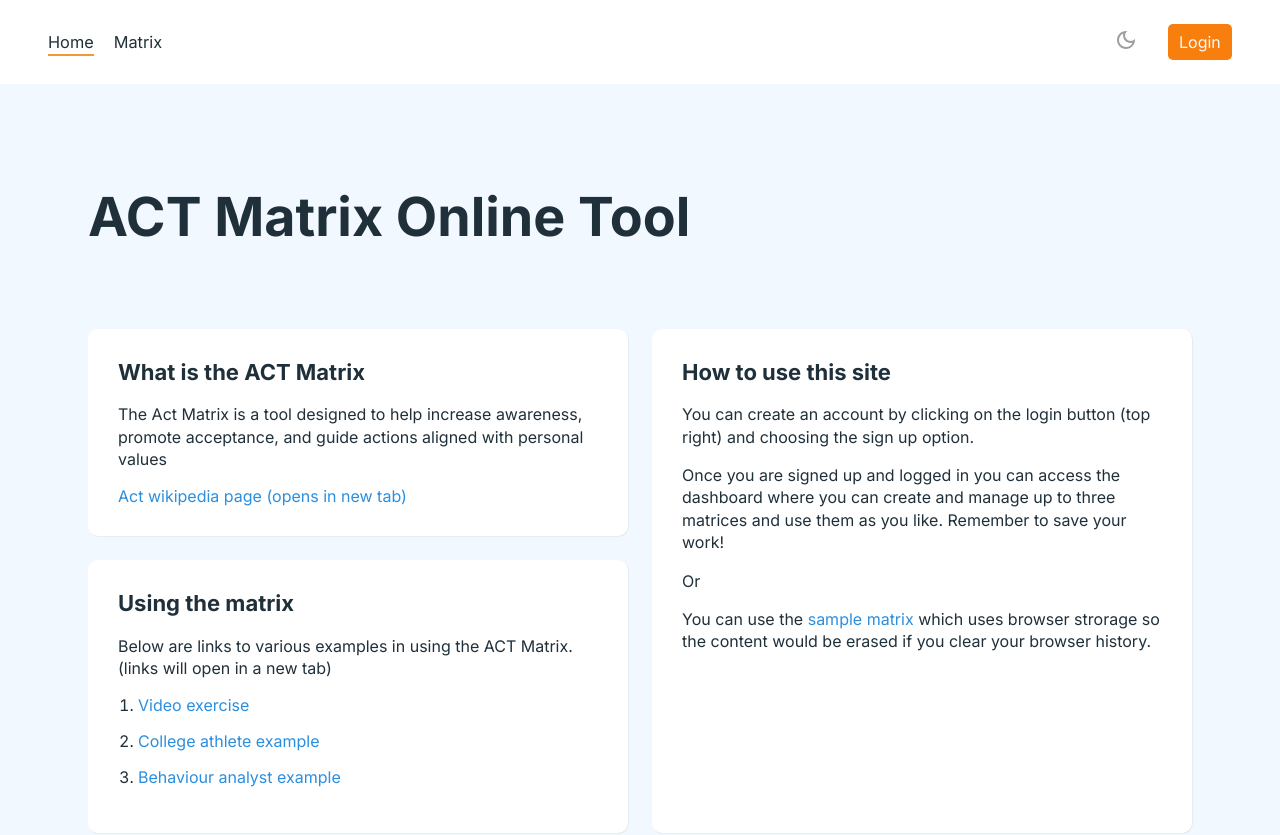
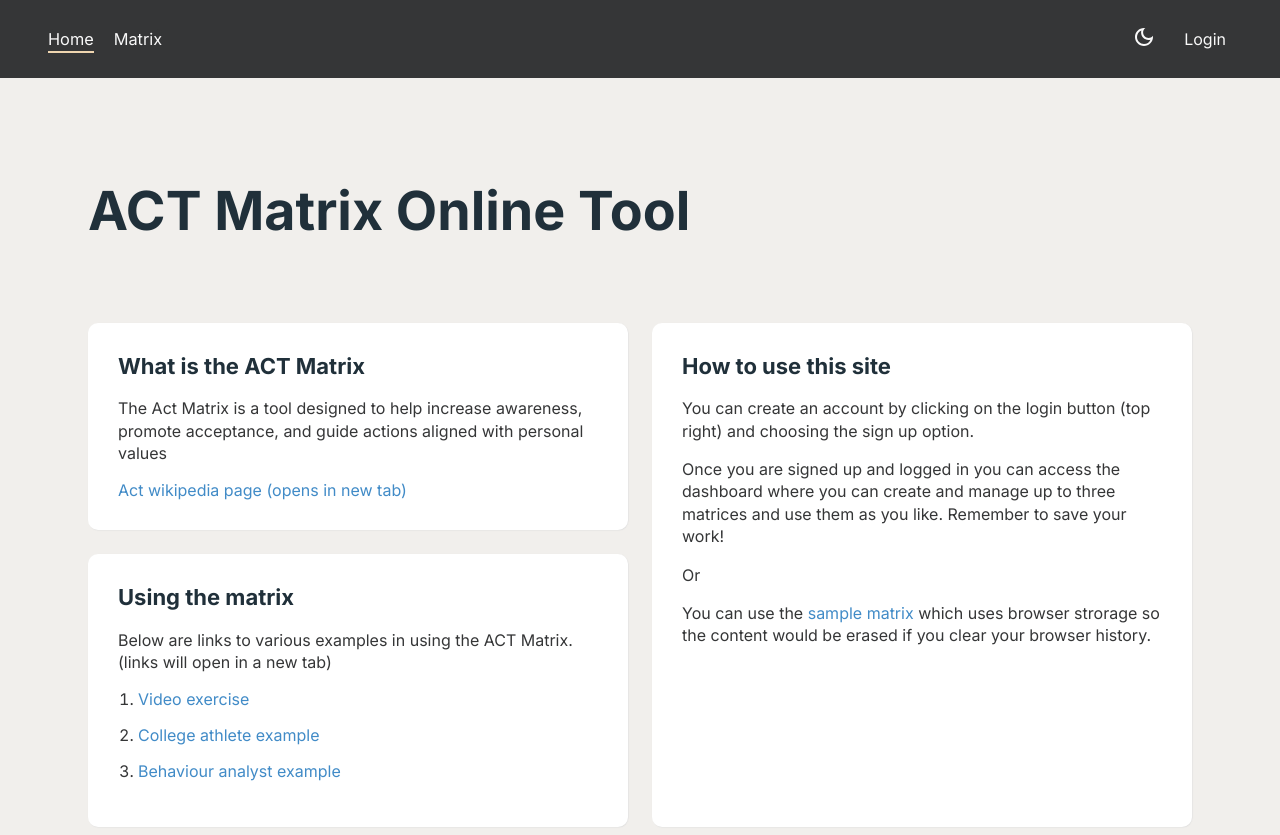
Before and after one commit to MauritzLM/act-matrix, a React (Vite) app: page / in a window 1280 px wide. Shown: the top 835 px of the page. Built offline with nearby package versions, Linux system fonts and the light colour scheme; no server answers; what @tiptap/extension-color would draw is missing.

Commit message:
updated light theme

```diff
--- a/src/App.scss
+++ b/src/App.scss
@@ -11,7 +11,7 @@
             gap: 24px;
 
             section {
-                padding: 20px;
+                padding: 24px;
                 background-color: var(--surfaceColor-1);
                 border-radius: 10px;
                 box-shadow: .6px .6px .8px var(--boxShadowColor);
--- a/src/assets/sass/dashboard.scss
+++ b/src/assets/sass/dashboard.scss
@@ -9,7 +9,7 @@
         .user-panel-wrapper {
             .show-panel-btn {
                 padding: 10px;
-                background-color: var(--secondary-500);
+                background-color: var(--grey-700);
                 border-top-right-radius: 5px;
                 border-bottom-right-radius: 5px;
                 color: var(--grey-50);
@@ -35,7 +35,7 @@
                 gap: 6px;
 
                 &:hover {
-                    background-color: var(--secondary-500);
+                    background-color: var(--grey-700);
                     color: var(--grey-50);
 
                     svg {
@@ -127,11 +127,11 @@
                     margin: 0;
 
                     li[class="cs-active"] {
-                        background-color: var(--primary-200);
+                        background-color: var(--grey-700);
                         box-shadow: none;
 
                         .cs-button {
-                            color: var(--secondary-800);
+                            color: var(--grey-100);
                         }
                     }
 
@@ -144,10 +144,10 @@
                         border-radius: 5px;
 
                         &:hover {
-                            background-color: var(--primary-200);
+                            background-color: var(--grey-700);
 
                             .cs-button {
-                                color: var(--secondary-800);
+                                color: var(--grey-100);
                             }
                         }
 
@@ -159,7 +159,7 @@
                             padding: .2em .6em;
                             font: inherit;
                             font-size: 16px;
-                            font-weight: 600;
+                            font-weight: 400;
                             color: var(--bodyTextColor);
                             border-radius: 20px;
                         }
--- a/src/assets/sass/matrix.scss
+++ b/src/assets/sass/matrix.scss
@@ -109,7 +109,7 @@
                             }
 
                             .is-active {
-                                background-color: var(--primary-100);
+                                background-color: var(--grey-500);
                             }
                         }
                     }
--- a/src/index.scss
+++ b/src/index.scss
@@ -4,16 +4,16 @@
 :root {
   --primary-50: #fff8ed;
   --primary-100: #ffe4bb;
-  --primary-200: #ffd594;
+  --primary-200: #efd6b0;
   --primary-300: #e1944d;
-  --primary-400: #f39931;
+  --primary-400: #f3a22b;
   --primary-500: #f87e0d;
   --primary-600: #00ACC1;
   --primary-700: #0097A7;
   --primary-800: #00838F;
   --primary-900: #006064;
 
-  --secondary-500: #2b8edf;
+  --secondary-500: #418bc7;
   --secondary-800: #20303a;
 
   --grey-50: #FAFAFA;
@@ -23,9 +23,9 @@
   --grey-400: #BDBDBD;
   --grey-500: #9E9E9E;
   --grey-600: #757575;
-  --grey-700: #616161;
-  --grey-800: #292a2b;
-  --grey-900: #212121;
+  --grey-700: #353637;
+  --grey-800: #252729;
+  --grey-900: #1a1919;
 
   --accentGreen-100: rgb(171, 255, 175);
   --accentGreen-200: #88D6CA;
@@ -35,7 +35,7 @@
   --headerFontSize: clamp(1.9375rem, 4.2vw, 3.5rem);
 
   // background and text
-  --bodyBackgroundColor: #fafafa;
+  --bodyBackgroundColor: #f1efec;
   --bodyTextColor: black;
   --userPanelBackground: #f5f5f5;
   --selectedBackground: #00838f;
@@ -59,9 +59,9 @@
 
 // theme colors
 .app[data-theme='light'] {
-  --bodyBackgroundColor: #f2f8ff;
+  --bodyBackgroundColor: #f1efec;
   --headingColor: var(--secondary-800);
-  --bodyTextColor: var(--secondary-800);
+  --bodyTextColor: var(--grey-700);
   --matrixBackground: var(--primary-50);
   --matrixSaveBtn: var(--accentGreen-100);
   --matrixText: var(--grey-900);
@@ -73,7 +73,7 @@
   --userPanelBackground: #fff;
   --selectedBackground: var(--primary-200);
   --borderColor: var(--grey-200);
-  --navBackground: white;
+  --navBackground: var(--grey-700);
 
   --surfaceColor-1: white;
   --toolTipBackground: white;
@@ -267,7 +267,7 @@ a {
     width: 100%;
     height: 2px;
     border-radius: 2px;
-    background-color: var(--grey-500);
+    background-color: var(--grey-100);
     position: absolute;
     left: 50%;
     transform: translateX(-50%);
@@ -328,8 +328,8 @@ a {
       gap: 20px;
       width: 100%;
       border-radius: 5px;
-      height: 120px;
-      background-color: var(--toolTipBackground);
+      padding: 35px;
+      background-color: var(--navBackground);
 
       li {
         text-align: center;
@@ -338,14 +338,14 @@ a {
         margin-right: 0;
 
         a {
-          color: var(--bodyTextColor);
+          color: var(--grey-100);
           text-decoration: none;
           padding-bottom: .1em;
           font-size: 16px;
         }
 
         .cs-active {
-          border-bottom: 2px solid var(--primary-400);
+          border-bottom: 2px solid var(--primary-200);
         }
 
       }
@@ -355,7 +355,7 @@ a {
   .theme-login-wrapper {
     display: flex;
     align-items: center;
-    gap: 1.5em;
+    gap: 16px;
 
     .theme-toggle {
       height: fit-content;
@@ -363,16 +363,16 @@ a {
 
     .cs-button {
       border: none;
-      background-color: var(--primary-500);
-      padding: .5em .7em;
+      // background-color: var(--grey-100);
+      // padding: .5em .7em;
       text-decoration: none;
       color: var(--grey-100);
       height: fit-content;
       border-radius: 5px;
 
-      &:hover {
-        box-shadow: 4px 4px 6px var(--boxShadowColor2);
-      }
+      // &:hover {
+      //   box-shadow: 4px 4px 6px var(--boxShadowColor2);
+      // }
     }
   }
 }
```
Also changed, not shown: src/assets/svgs/dark_mode.svg, src/assets/svgs/light_mode.svg.
